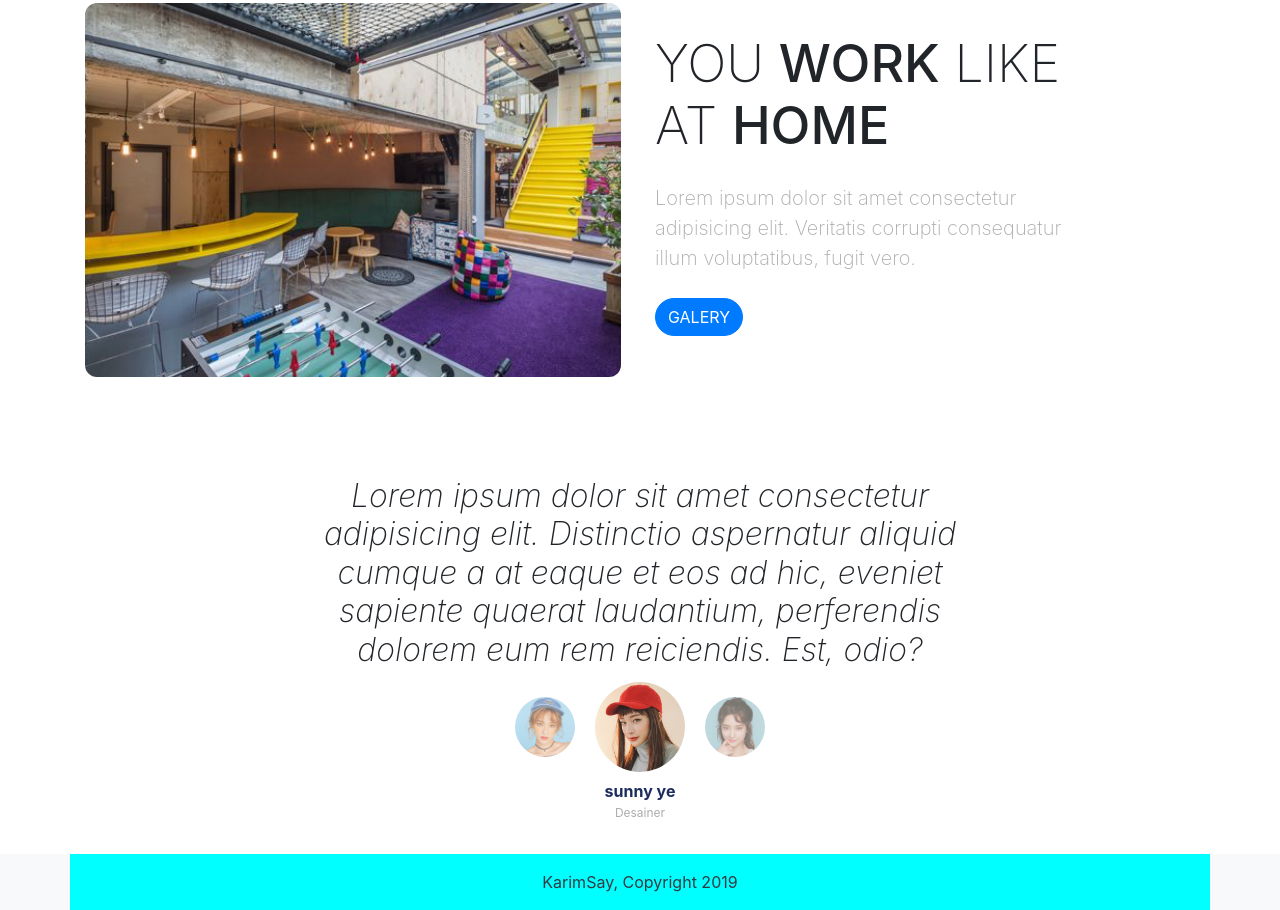
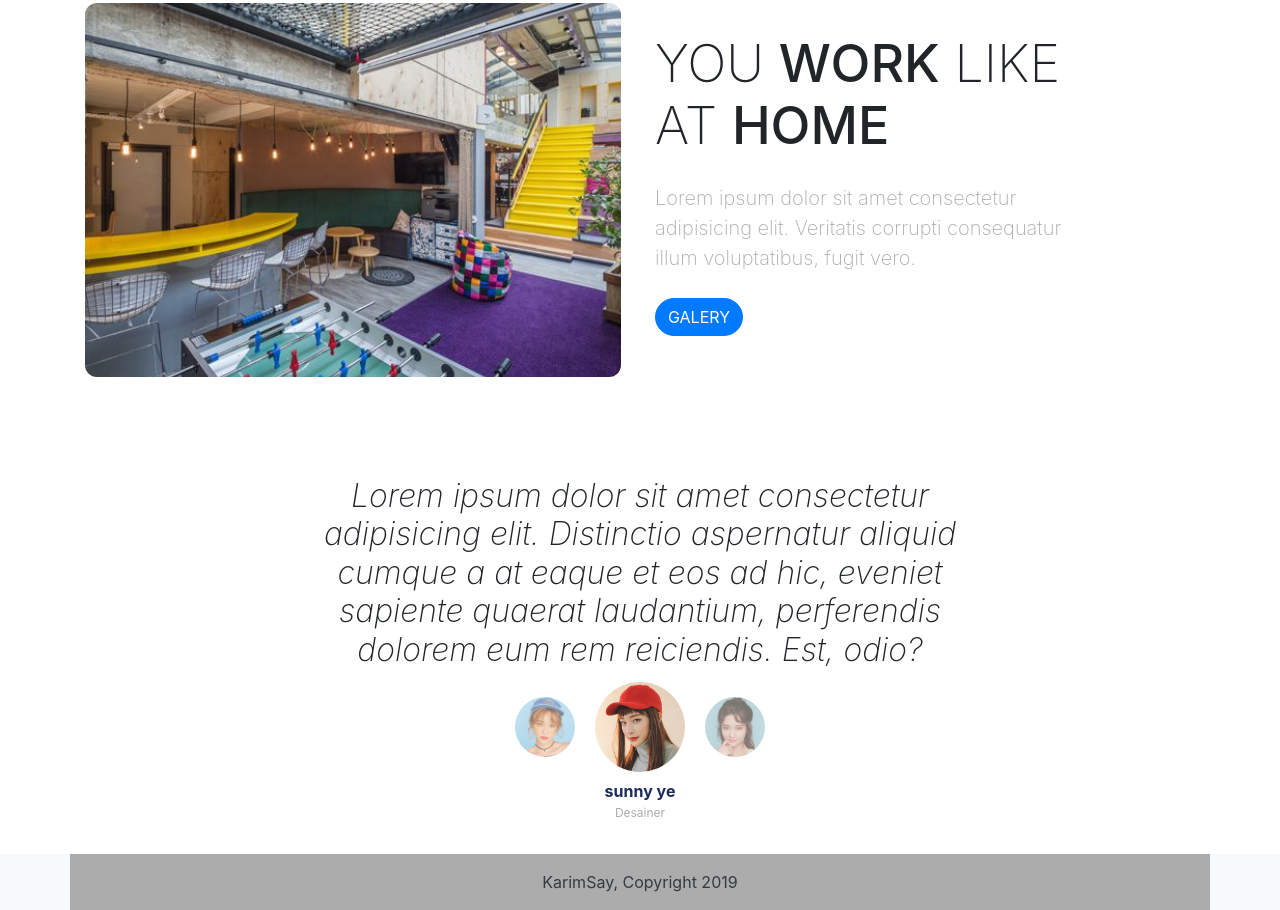
Before and after one commit to KarimAmrullah/karim-landing-page, a plain HTML site: page index.html in a window 1280 px wide. Shown: the part 848-1758 px from the top of the page. Drawn offline with nearby package versions, Linux system fonts and the light colour scheme; a web font is replaced by a local one.

Commit message:
ada perubahan di css untuk warna di footer.

```diff
--- a/style.css
+++ b/style.css
@@ -193,7 +193,7 @@
     }
 
     .footer {
-        background-color: aqua;
+        background-color: #acacac;
     }
 
 }
```
Also changed, not shown: index.html (line endings or trailing spaces).
